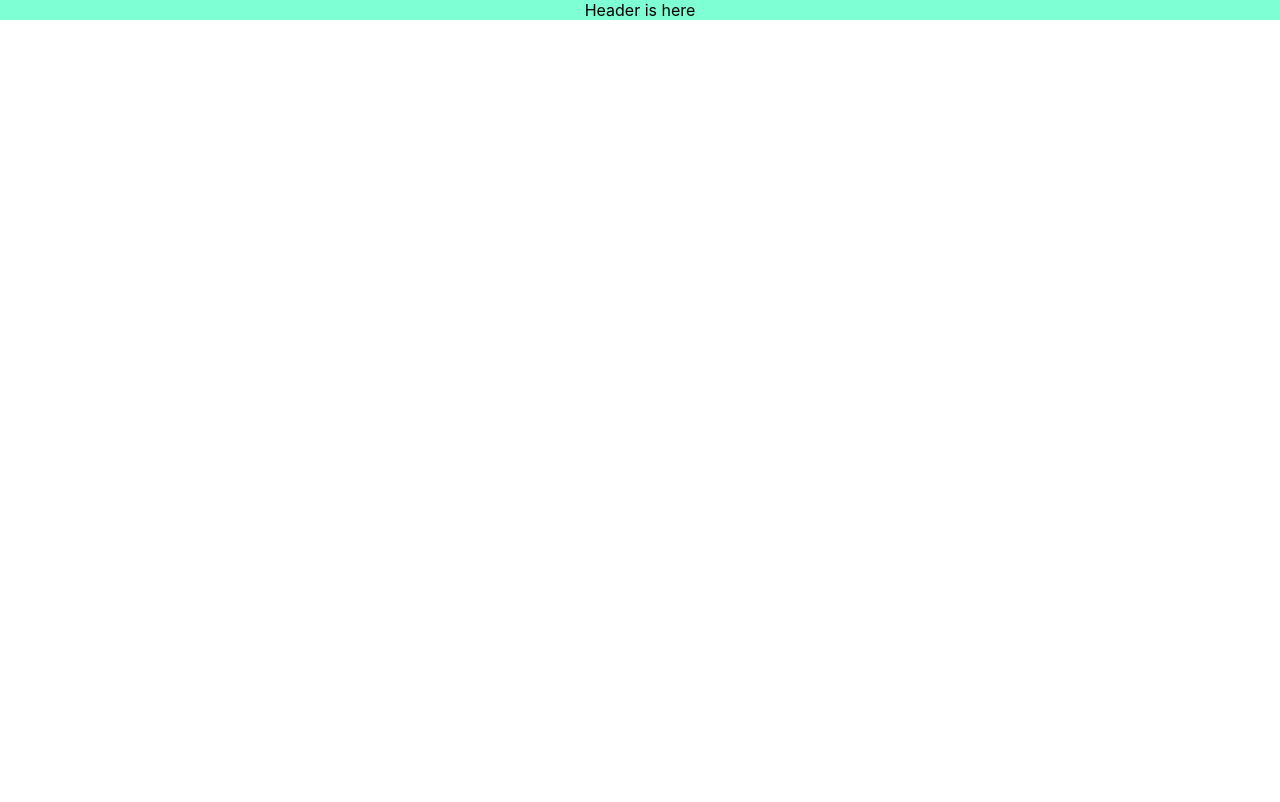
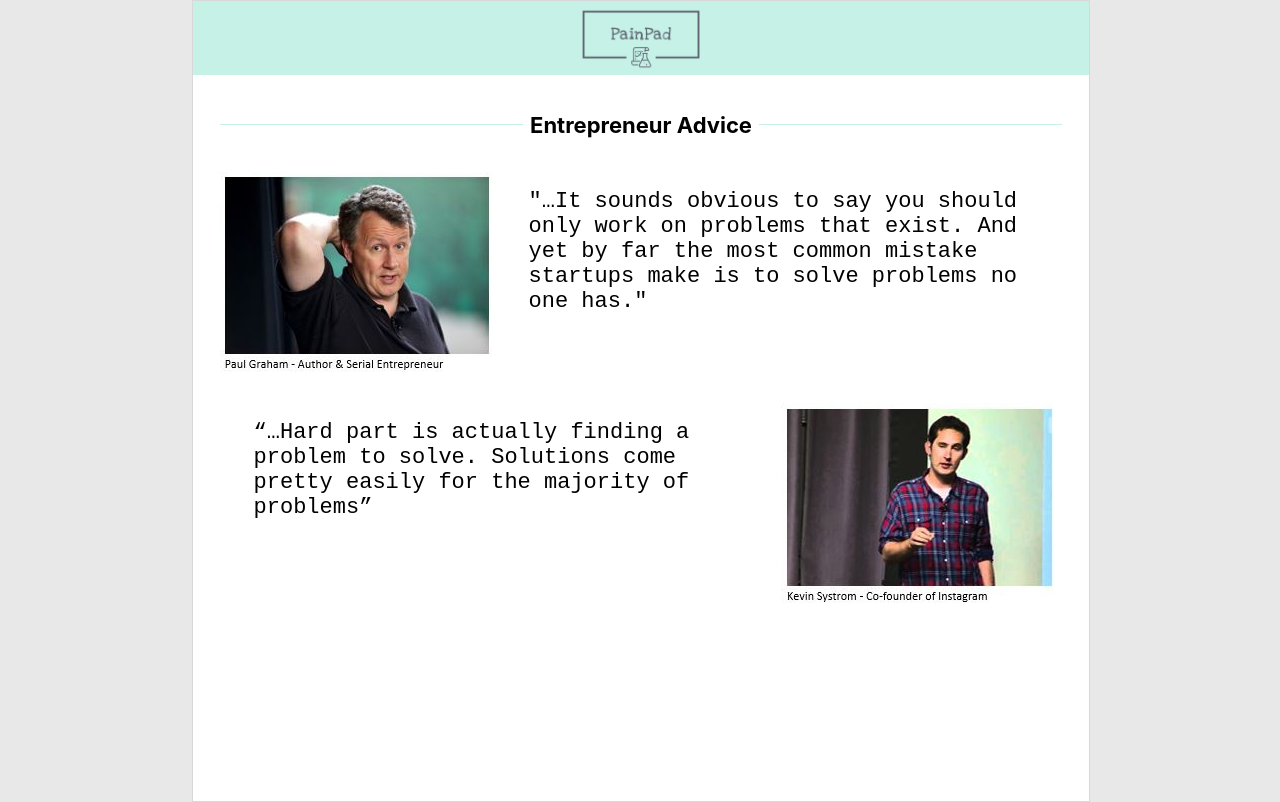
Before and after one commit to chingiz19/painpad, a React app: page / in a window 1280 px wide. Built offline with nearby package versions, Linux system fonts and the light colour scheme.

Commit message:
entrepreneur-comp completed

```diff
--- a/public/index.html
+++ b/public/index.html
@@ -9,36 +9,15 @@
       name="description"
       content="Web site created using create-react-app"
     />
-    <link rel="apple-touch-icon" href="%PUBLIC_URL%/logo192.png" />
-    <!--
-      manifest.json provides metadata used when your web app is installed on a
-      user's mobile device or desktop. See https://developers.google.com/web/fundamentals/web-app-manifest/
-    -->
     <link rel="manifest" href="%PUBLIC_URL%/manifest.json" />
-    <!--
-      Notice the use of %PUBLIC_URL% in the tags above.
-      It will be replaced with the URL of the `public` folder during the build.
-      Only files inside the `public` folder can be referenced from the HTML.
+    <title>PainPad</title>
+  </head>
+  <body style="background-color: #e8e8e8; width: 100%; height: 100vh;">
 
-      Unlike "/favicon.ico" or "favicon.ico", "%PUBLIC_URL%/favicon.ico" will
-      work correctly both with client-side routing and a non-root public URL.
-      Learn how to configure a non-root public URL by running `npm run build`.
-    -->
-    <title>React App</title>
-  </head>
-  <body>
-    <noscript>You need to enable JavaScript to run this app.</noscript>
-    <div id="root"></div>
-    <!--
-      This HTML file is a template.
-      If you open it directly in the browser, you will see an empty page.
+    <div class="body-div">
+        <div id="root"></div>
+    </div>
 
-      You can add webfonts, meta tags, or analytics to this file.
-      The build step will place the bundled scripts into the <body> tag.
-
-      To begin the development, run `npm start` or `yarn start`.
-      To create a production bundle, use `npm run build` or `yarn build`.
-    -->
   </body>
-  <script type="text/javascript" src="https://form.jotform.com/jsform/200850981489263"></script>
+  <!-- <script type="text/javascript" src="https://form.jotform.com/jsform/200850981489263"></script> -->
 </html>
--- /dev/null
+++ b/src/EntrepreneurComp.css
@@ -0,0 +1,39 @@
+.entrepreneur-comp{
+        margin-top: 30px;
+}
+
+.entrepreneur-comp .comp-body{
+        display: flex;
+        margin: 3%;
+}
+
+.entrepreneur-comp .comp-body p{
+        margin: 2% 4%;
+        font-size: 22px;
+        font-family: Courier New;
+}
+
+.entrepreneur-comp .comp-header{
+        display: flex;
+        height: 40px;
+}
+
+.entrepreneur-comp .comp-header text{
+        position: relative;
+        margin: auto;
+        padding: 7px;
+        background-color: white;
+        font-size: 22px;
+        font-weight: 700;
+        z-index: 1;
+}
+
+.entrepreneur-comp .comp-header div{
+        width: 94%;
+        height: 1px;
+        margin-top: 19px;
+        margin-left: 3%;
+        position: absolute;
+        background-color: rgb(198, 241, 231);
+        z-index: 0;
+}
--- /dev/null
+++ b/src/EntrepreneurComp.js
@@ -0,0 +1,24 @@
+
+import React from 'react';
+import './EntrepreneurComp.css';
+import PG from './images/pages/paul_graham.jpg'
+import KS from './images/pages/kevin_systrom.jpg'
+
+export default function EntrepreneurComp() {
+    return (
+        <div className='entrepreneur-comp'>
+            <div className="comp-header">
+                <text>Entrepreneur Advice</text>
+                <div></div>
+            </div>
+            <div className="comp-body">
+                <img src={PG} className='entr-img' />
+                <p>"…It sounds obvious to say you should only work on problems that exist. And yet by far the most common mistake startups make is to solve problems no one has."</p>
+            </div>
+            <div className="comp-body">
+                <p>“…Hard part is actually finding a problem to solve. Solutions come pretty easily for the majority of problems”</p>
+                <img src={KS} className='entr-img' />
+            </div>
+        </div>
+    );
+}
--- a/src/Header.css
+++ b/src/Header.css
@@ -1,7 +1,12 @@
 .header {
-    position: fixed;
+    position: relative;
     top: 0;
     width: 100%;
-    background-color: aquamarine;
+    height: 74px;
+    background-color: rgb(198, 241, 231);
     text-align: center;
 }
+
+.header_logo{
+    height: 100%;
+}
--- a/src/Header.js
+++ b/src/Header.js
@@ -1,10 +1,11 @@
 import React from 'react';
 import './Header.css';
+import logo_transperent from './images/logos/logo_transparent.png'
 
 export default function Header() {
   return (
     <div className='header'>
-        Header is here
+        <img src={logo_transperent} className='header_logo'/>
     </div>
   );
 }
--- a/src/index.css
+++ b/src/index.css
@@ -11,3 +11,12 @@
   font-family: source-code-pro, Menlo, Monaco, Consolas, 'Courier New',
     monospace;
 }
+
+.body-div{
+  position: relative;
+  left: 15%;
+  width: 70%;
+  height: 100%;
+  background-color: rgb(255,255,255);
+  border: 1px solid rgb(216,216,216);
+}
--- a/src/index.js
+++ b/src/index.js
@@ -2,10 +2,12 @@
 import ReactDOM from 'react-dom';
 import './index.css';
 import Header from './Header';
+import EntrepreneurComp from './EntrepreneurComp';
 
 ReactDOM.render(
   <React.StrictMode>
     <Header/>
+    <EntrepreneurComp/>
   </React.StrictMode>,
   document.getElementById('root')
 );
```
Also changed, not shown: public/favicon.ico, public/logo192.png (deleted), public/logo512.png (deleted), public/manifest.json, src/images/logos/logo_transparent.png (added), src/images/pages/kevin_systrom.jpg (added), src/images/pages/paul_graham.jpg (added), src/images/pages/problem_hacker_news.JPG (added), src/images/pages/problem_medium.JPG (added), src/images/pages/problem_quora.JPG (added), src/images/pages/problem_reddit.JPG (added), 1 other file.
